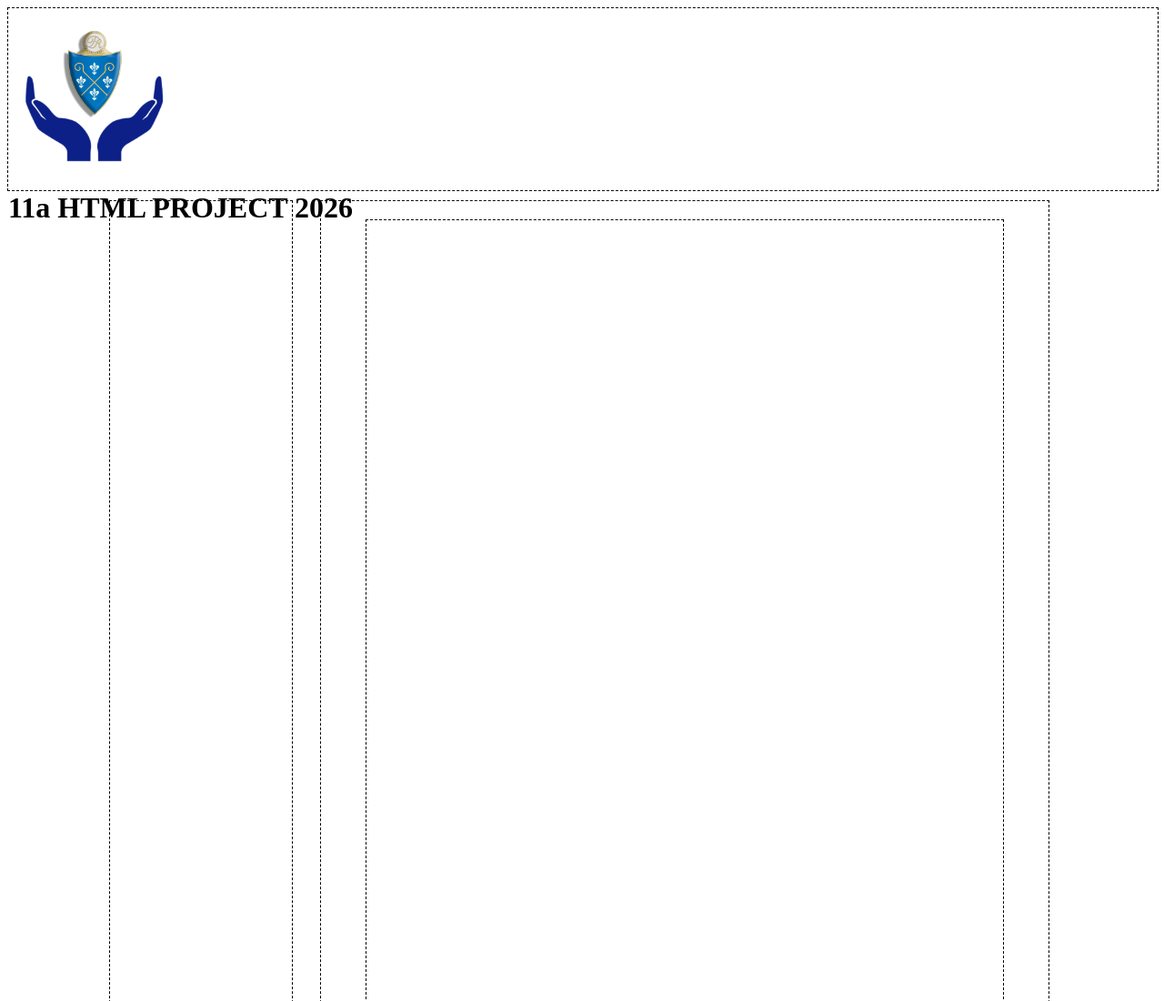
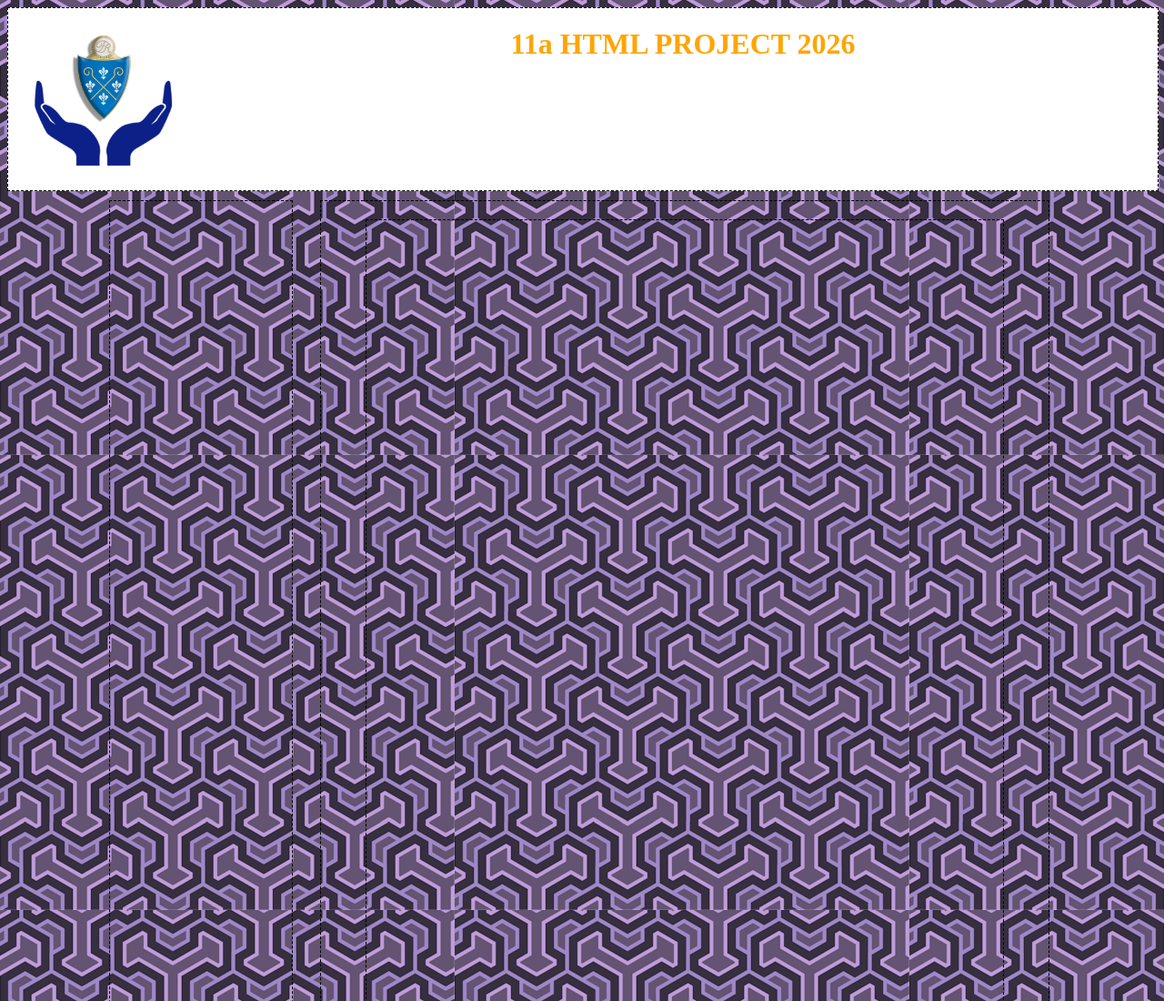
Before and after one commit to Veremanagydobot78/Szalka-html-project, a plain HTML site: page index.html in a window 1280 px wide. Shown: the top 1100 px of the page at 91% size. Drawn offline with Linux system fonts and the light colour scheme.

Commit message:
valami masik lofasz

```diff
--- a/css/style.css
+++ b/css/style.css
@@ -6,6 +6,7 @@ header {
     width: 100%;
     height: 200px;
     margin-bottom: 10px;
+    background-color: white;
 }
 
 nav {
@@ -46,6 +47,25 @@ footer {
     width: 1100px;
 }
 
+#banner-content {
+    text-align: center;
+}
+#banner-content a {
+    text-decoration: none;
+    color: orange;
+}
+
+#banner-content a:hover {
+    text-decoration: underline;
+}
+
 #logo {
+    float: left;
+    width: 210px;
+    height: 170px;
+    margin: 5px 0 5px 10px;
+}
 
+body {
+    background-image: url('../images/valami\ masik.png');
 }
--- a/index.html
+++ b/index.html
@@ -11,10 +11,13 @@
 <body>
     <header>
         <div id="logo">
-            <a href="index.html"><img src="premo.png" alt="Premo logo" width="190" title="Premo logo"></a>
+            <a href="index.html"><img src="images/premo.png" alt="Premo logo" width="190" title="Premo logo"></a>
         </div>
-        <div id="banner-content"></div>
-        <h1 title="11a HTML PROJECT 2026">11a HTML PROJECT 2026</h1>
+        <div id="banner-content">
+            <a href="index.html">
+                <h1 title="11a HTML PROJECT 2026">11a HTML PROJECT 2026</h1>
+            </a>
+        </div>
     </header>
     <div class="container">
         <nav></nav>
```
Also changed, not shown: images/premo.png (renamed from premo.png), images/valami masik.png (renamed from valami masik.png), images/valami.png (renamed from valami.png).
